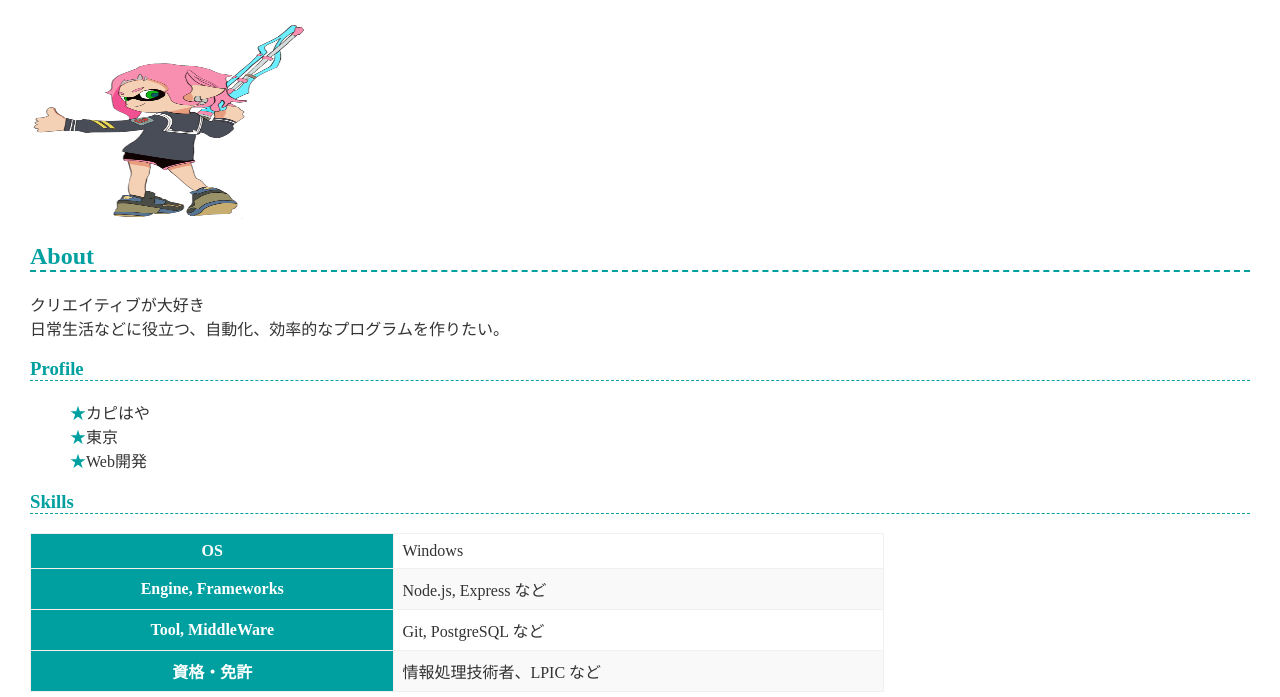
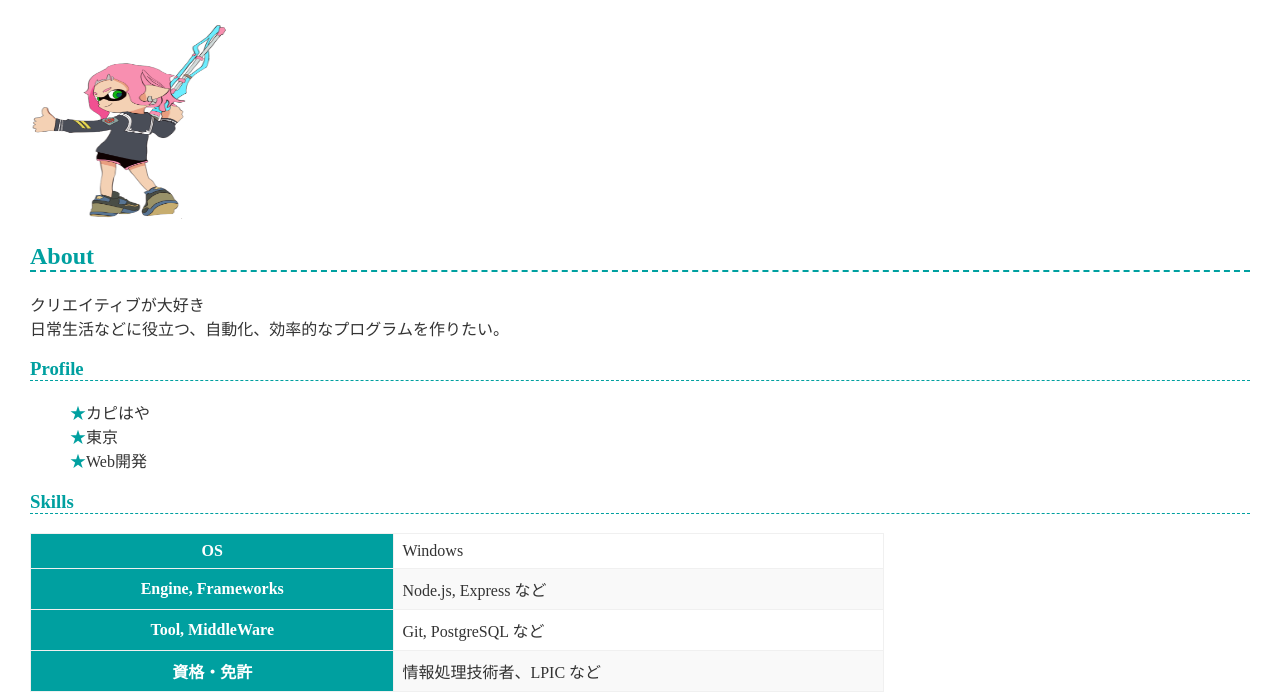
Before and after one commit to kapihaya/kapihaya.github.io, a plain HTML site: page index.html in a window 1280 px wide. Shown: the part 103-800 px from the top of the page. Drawn offline with Linux system fonts and the light colour scheme.

Commit message:
Update index.html

```diff
--- a/index.html
+++ b/index.html
@@ -8,7 +8,7 @@
   </head>
   <body>
     <h1>カピはや</h1>
-    <img src="スクリーンショット 2025-07-02 224449.png" width="280" height="200">
+    <img src="スクリーンショット 2025-07-02 224449.png" width="200" height="200">
 
     <h2>About</h2>
     <p>
```
